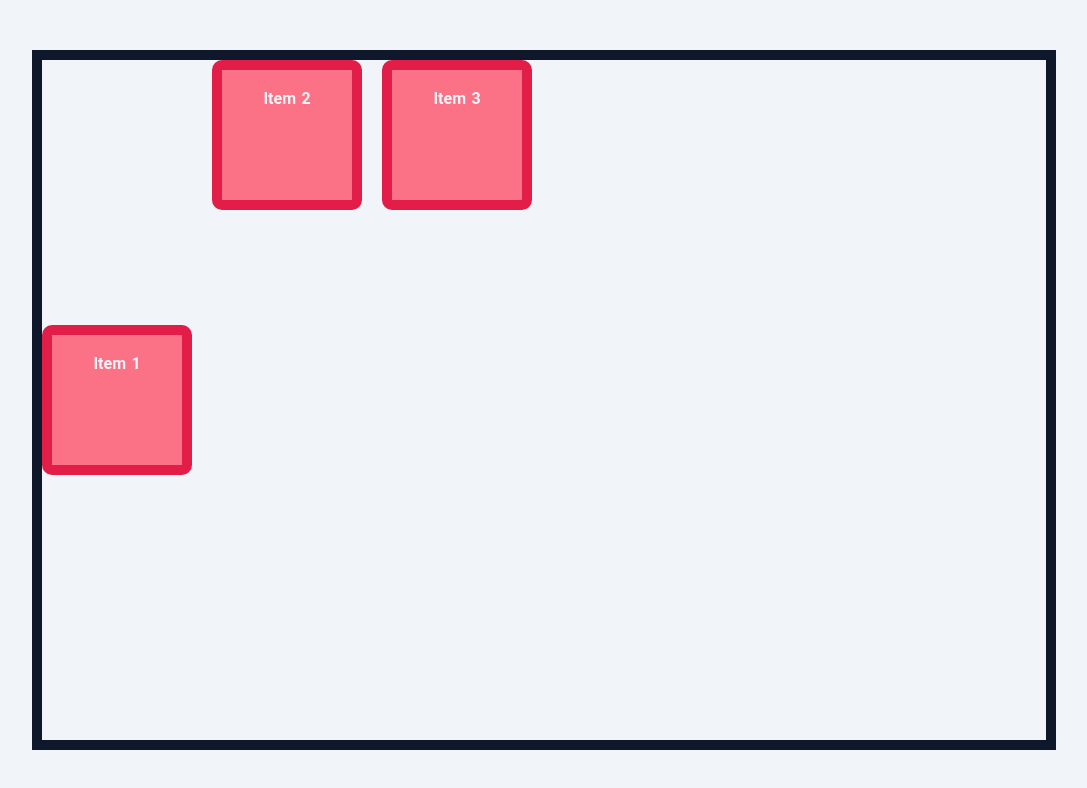
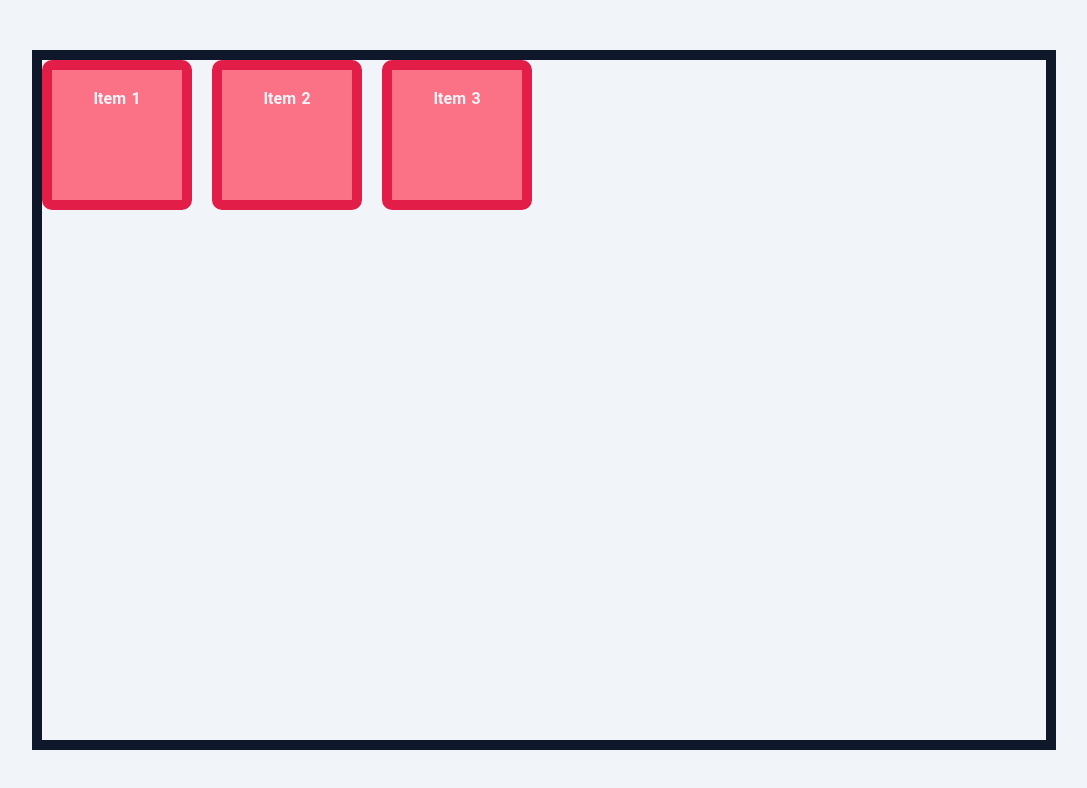
Before and after one commit to kamranzafar4343/flexbox, a plain HTML site: page index.html in a window 1280 px wide. Shown: the whole page, without its empty margins (96-1183 px from the left). Drawn offline with Linux system fonts and the light colour scheme.

Commit message:
added order property

```diff
--- a/style.css
+++ b/style.css
@@ -68,6 +68,6 @@
    /*short-hand property for (grow, shrink, basis), grow is required other 2 are optional*/
    /* flex: 1;   */
 
-   align-self: center;
-
+   align-self: auto;
+   order: -1;
   }
```
